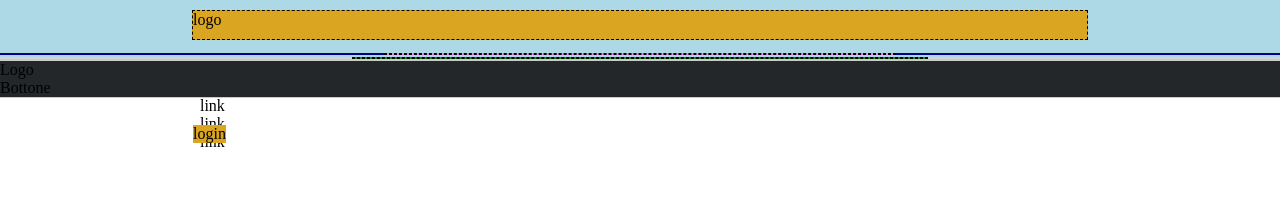
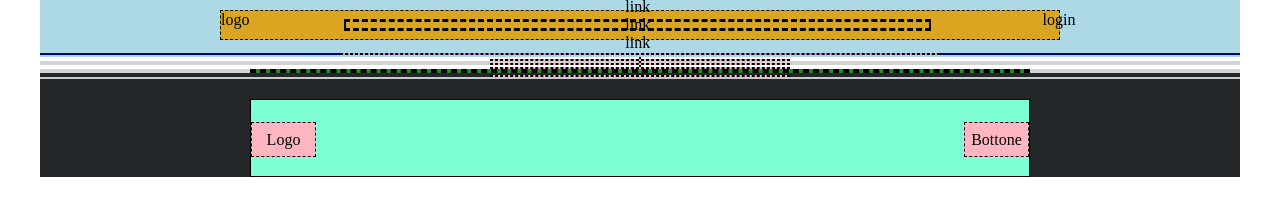
Before and after one commit to matteo-didone/htmlcss-struttura-discord, a plain HTML site: page index.html in a window 1280 px wide. Drawn offline with Linux system fonts and the light colour scheme.

Commit message:
Improvements of overall layout

```diff
--- a/style.css
+++ b/style.css
@@ -17,16 +17,7 @@ main
     display: flex;
     flex-direction: column;
     margin: 0 auto;
-}
-
-.margin-auto
-{
-    margin: auto;
-}
-
-.height-100
-{
-    height: 100%;
+    max-width: 1200px;
 }
 
 header
@@ -42,6 +33,14 @@ ul
     list-style-type: none;
     flex-direction: row;
     justify-content: center;
+    margin: 0;
+    padding: 0;
+}
+
+li
+{
+    display: inline-block;
+    width: 50%;
 }
 
 .whole-nav
@@ -54,7 +53,7 @@ ul
     margin: auto;
     flex-direction: row;
     justify-content: space-between;
-    display: grid;
+    display: flex;
 }
 
 .center-nav
@@ -67,6 +66,9 @@ ul
     width: 70%;
     margin: auto;
     text-align: center;
+    display: flex;
+    justify-content: center;
+    align-items: center;
 }
 
 .side-nav
@@ -87,12 +89,13 @@ ul
 footer
 {
     display: flex;
-    flex-direction: column;
+    justify-content: center;
+    height: 100px;
     background-color: rgba(35,39,42,255);
-    border-top: 2px;;
-    border-bottom: 1px;
+    border-top: 2px;
     border-left: 0px;
     border-right: 0px;
+    border-bottom: 0px;
     border-style: solid;
     border-color: rgba(201,202,202,255);
 }
@@ -101,7 +104,9 @@ footer
 {
     display: flex;
     flex-direction: column;
-    height: 100%;
+    align-items: center;
+    justify-content: center;
+    height: 125%;
 }
 
 #section-1
@@ -124,6 +129,13 @@ footer
     background-color: rgba(211,211,211,255);
 }
 
+#section-3 > .inner-wrapper
+{
+    display: flex;
+    flex-direction: row-reverse;
+    height: 100%;
+}
+
 #section-4
 {
     background-color: rgba(255,255,255,255);
@@ -144,36 +156,93 @@ footer
 {
     margin: auto;
     height: 80%;
-    width: 40%;
+    width: 50%;
     background-color: rgba(238,130,238,255);
     border: 1px dashed;
 }
 
 #container-section-5
 {
-    margin: auto;
     height: 90%;
-    width: 45%;
+    width: 65%;
     background-color: rgba(34,139,34,255);
-    border: 1px dashed;
+    border: 2px dashed;
+}
+
+.inner-wrapper
+{
+    display: flex;
+    justify-content: center;
+    height: 100%;
+    width: 100%;
+    margin-top: 2rem;
 }
 
 .inner-main
 {
-
+    display: flex;
+    background-color: rgba(30,144,255,255);
+    height: 90%;
+    border: 1px dashed;
+    flex-basis: 40%;
 }
 
 .inner-aside
 {
+    display: flex;
+    background-color: rgba(255,192,203,255);
+    height: 90%;
+    width: 25%;
+    border: 1px dashed;
 
 }
 
 .inner-main-section-6
 {
-
+    display: flex;
+    background-color: rgba(30,144,255,255);
+    height: 90%;
+    border: 1px dashed;
+    flex-basis: 40%;
 }
 
 .inner-aside-section-6
 {
+    display: flex;
+    background-color: rgba(255,192,203,255);
+    height: 90%;
+    width: 25%;
+    border: 1px dashed;
+}
 
+.footer-container
+{
+    background-color: rgba(127,255,212,255);
+    border: 1px solid;
+    height: 80%;
+    width: 65%;
+    flex-direction: row;
+    justify-content: space-between;
+    display: flex;
+    margin-top: auto;
 }
+
+.side-button
+{
+    background-color: rgba(255,182,193,255);
+    border: 1px dashed;
+    height: 35px;
+    width: 65px;
+    text-align: center;
+    padding-top: 0.5rem;
+}
+
+#left
+{
+    margin-top: 1.40rem;
+}
+
+#right
+{
+    margin-top: 1.40rem;
+}
```
